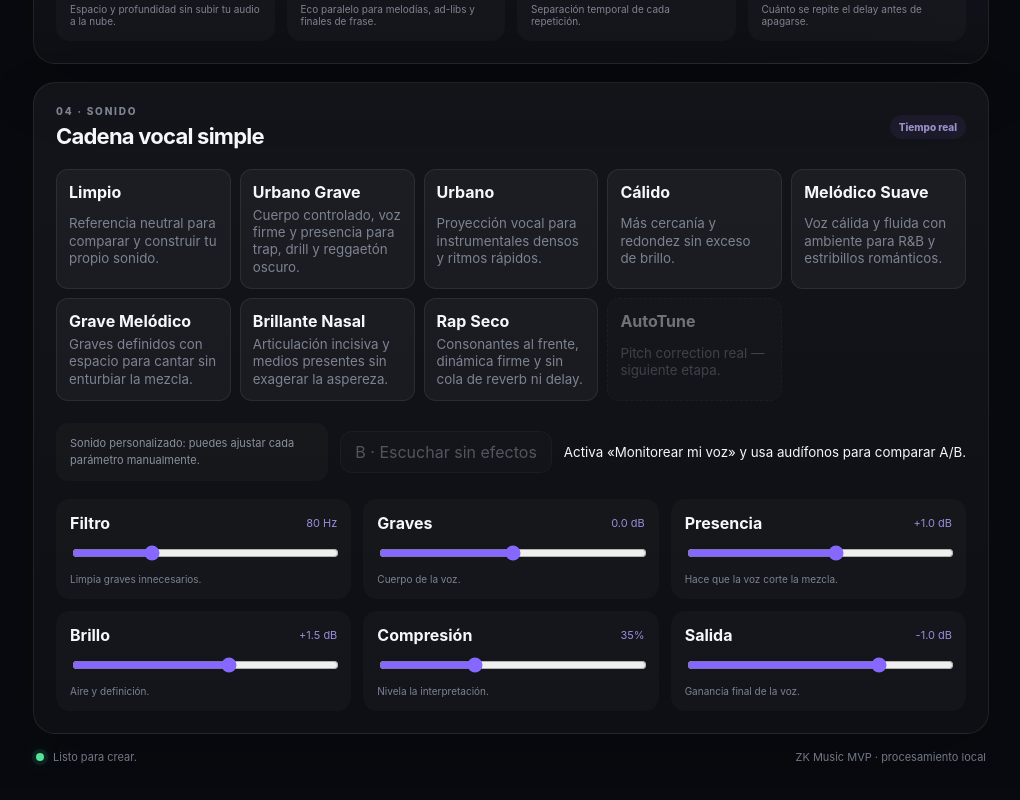
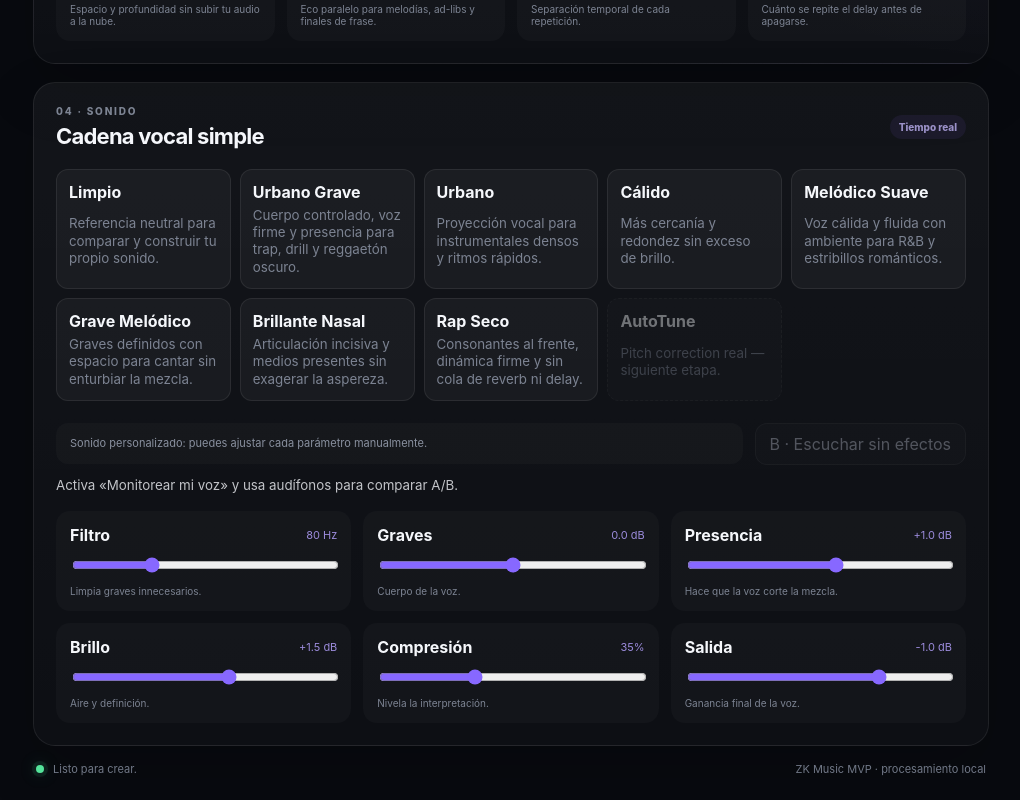
Before and after one commit to ZKYONA/Zk_Music, a React (Vite) app: page / in a window 1280 px wide. Shown: the part 1817-2617 px from the top of the page, without its empty margins (249-1269 px from the left). Built offline with nearby package versions, Linux system fonts and the light colour scheme.

Commit message:
style: align recorded-mix meter and A/B guidance

```diff
--- a/src/styles.css
+++ b/src/styles.css
@@ -1028,7 +1028,13 @@ nav { display: grid; gap: 8px; }
   line-height: 1.45;
   color: var(--muted, #b8b6c8);
 }
-.input-quality-hint[role="alert"] {
+.input-quality-hint p { margin: 0.2rem 0; }
+.input-quality-hint [role="alert"] {
   color: #ff9696;
   font-weight: 650;
 }
+
+.vocal-preset-toolbar > small {
+  flex-basis: 100%;
+  opacity: 0.78;
+}
```
